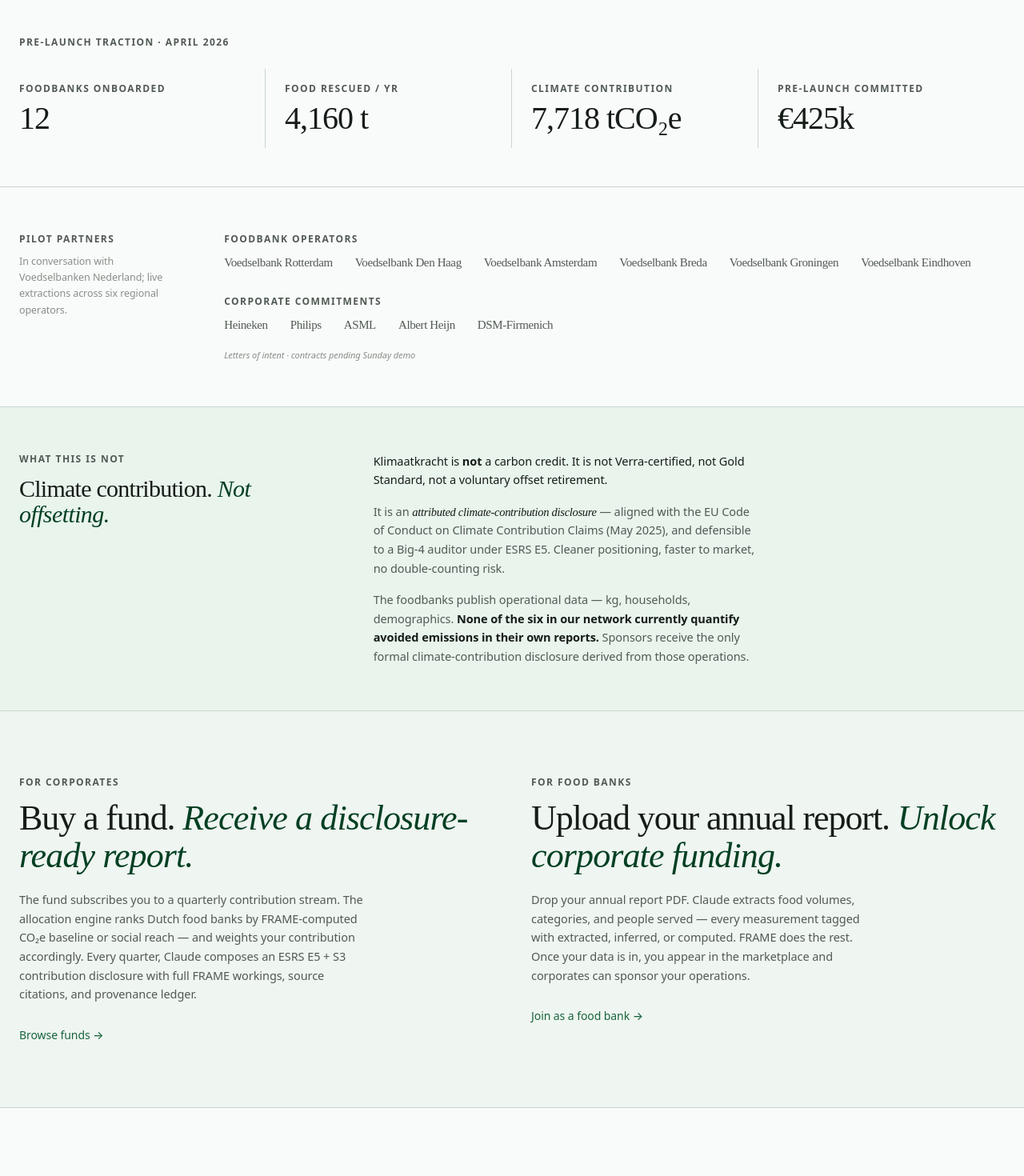
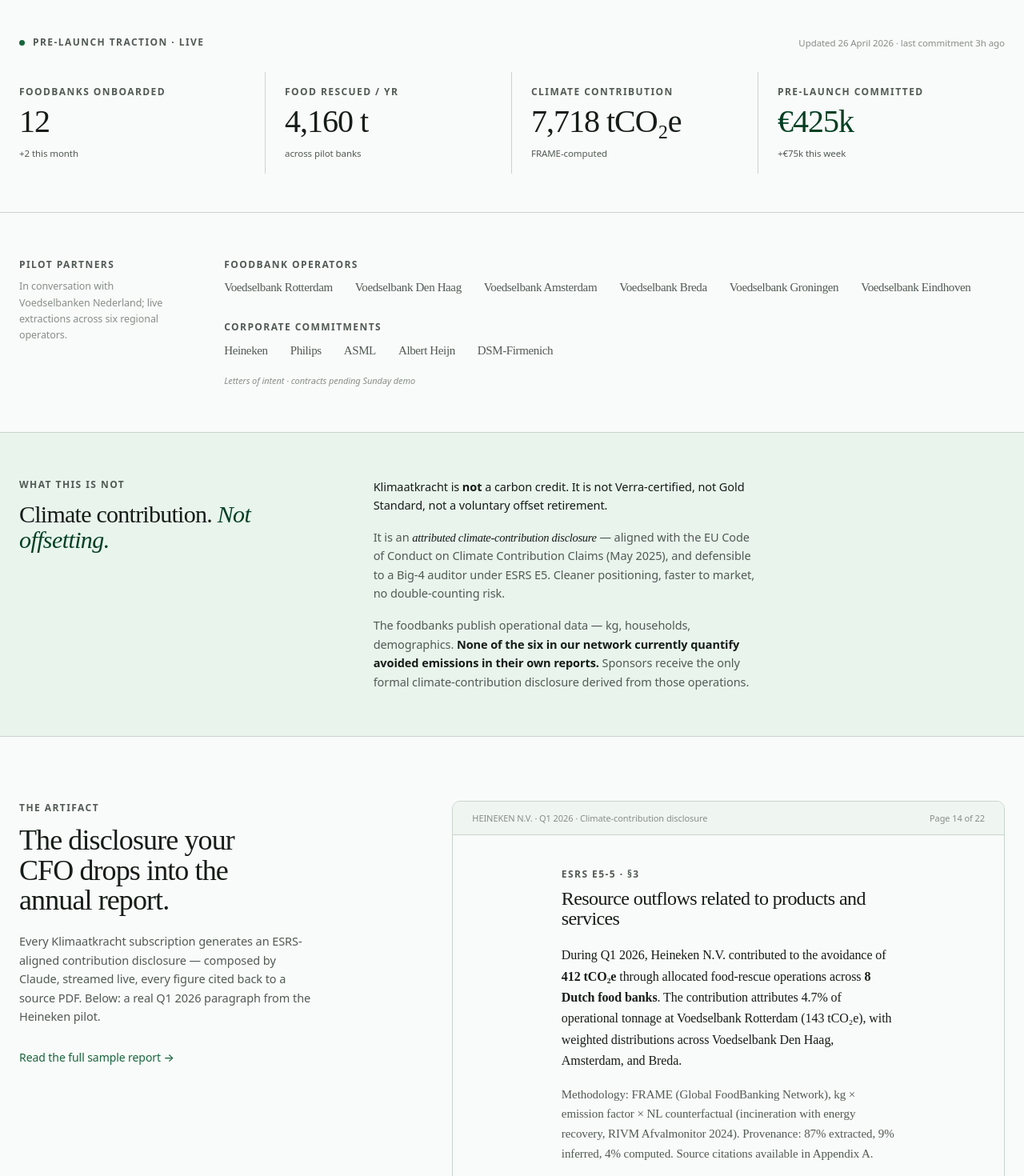
Before and after one commit to arianpasquali/anthropic-hackathon, a Next.js app in the folder src/frontend/: page / in a window 1280 px wide. Shown: the part 840-2310 px from the top of the page at 80% size. Built offline with nearby package versions, Linux system fonts and the light colour scheme; no server answers; a web font is replaced by a local one.

Commit message:
Landing trust++: live pulse dot + delta on traction stats; ESRS E5-5 disclosure receipt sample (Heineken Q1 2026)

```diff
--- a/src/frontend/src/app/globals.css
+++ b/src/frontend/src/app/globals.css
@@ -146,6 +146,34 @@
   font-variant-numeric: tabular-nums;
 }
 
+/* Live-status pulse dot — civic register, no neon glow */
+.kk-live-dot {
+  display: inline-block;
+  width: 7px;
+  height: 7px;
+  border-radius: 999px;
+  background: var(--emerald);
+  position: relative;
+}
+.kk-live-dot::after {
+  content: "";
+  position: absolute;
+  inset: -3px;
+  border-radius: 999px;
+  border: 1.5px solid var(--emerald);
+  opacity: 0;
+}
+@media (prefers-reduced-motion: no-preference) {
+  .kk-live-dot::after {
+    animation: kk-live-pulse 2.4s cubic-bezier(0.16, 1, 0.3, 1) infinite;
+  }
+}
+@keyframes kk-live-pulse {
+  0%   { opacity: 0.55; transform: scale(0.6); }
+  80%  { opacity: 0;    transform: scale(1.8); }
+  100% { opacity: 0;    transform: scale(1.8); }
+}
+
 /* Anti-AI-slop guards (informational; enforced by code review) */
 /* NEVER use border-left/right > 1px as a colored stripe */
 /* NEVER use background-clip: text with a gradient */
--- a/src/frontend/src/app/page.tsx
+++ b/src/frontend/src/app/page.tsx
@@ -69,12 +69,20 @@
       {/* Traction strip — quantified momentum */}
       <section className="border-t border-line">
         <div className="mx-auto max-w-[1280px] px-6 py-12">
-          <p className="eyebrow mb-6">Pre-launch traction · April 2026</p>
+          <div className="flex items-end justify-between flex-wrap gap-x-8 gap-y-3 mb-7">
+            <div className="flex items-center gap-2.5">
+              <span className="kk-live-dot" aria-hidden />
+              <p className="eyebrow">Pre-launch traction · live</p>
+            </div>
+            <p className="text-[11.5px] text-text-faint tabular">
+              Updated 26 April 2026 · last commitment 3h ago
+            </p>
+          </div>
           <dl className="grid grid-cols-2 md:grid-cols-4 divide-y md:divide-y-0 md:divide-x divide-line">
-            <TractionStat label="Foodbanks onboarded" value="12" />
-            <TractionStat label="Food rescued / yr" value="4,160 t" />
-            <TractionStat label="Climate contribution" value="7,718 tCO₂e" />
-            <TractionStat label="Pre-launch committed" value="€425k" />
+            <TractionStat label="Foodbanks onboarded" value="12" delta="+2 this month" />
+            <TractionStat label="Food rescued / yr" value="4,160 t" delta="across pilot banks" />
+            <TractionStat label="Climate contribution" value="7,718 tCO₂e" delta="FRAME-computed" />
+            <TractionStat label="Pre-launch committed" value="€425k" delta="+€75k this week" emphasis />
           </dl>
         </div>
       </section>
@@ -159,6 +167,67 @@
               climate-contribution disclosure derived from those operations.
             </p>
           </div>
+        </div>
+      </section>
+
+      {/* Disclosure receipt — show, don't tell */}
+      <section className="border-t border-line">
+        <div className="mx-auto max-w-[1280px] px-6 py-20 grid lg:grid-cols-[1fr_1.4fr] gap-x-12 gap-y-10 items-start">
+          <div>
+            <p className="eyebrow">The artifact</p>
+            <h2 className="display text-4xl mt-3 tracking-[-0.025em] leading-[1.05] max-w-[18ch]">
+              The disclosure your CFO drops into the annual report.
+            </h2>
+            <p className="text-text-muted text-[14.5px] mt-5 max-w-[44ch] leading-relaxed">
+              Every Klimaatkracht subscription generates an ESRS-aligned
+              contribution disclosure — composed by Claude, streamed live, every
+              figure cited back to a source PDF. Below: a real Q1 2026 paragraph
+              from the Heineken pilot.
+            </p>
+            <Link
+              href="/reports/sample"
+              className="mt-7 inline-flex items-center gap-2 text-[14px] font-medium text-emerald hover:underline"
+            >
+              Read the full sample report →
+            </Link>
+          </div>
+
+          <figure className="border border-line bg-surface rounded-[var(--radius-lg)] overflow-hidden">
+            {/* Document header — looks like a printed page */}
+            <div className="flex items-center justify-between px-6 py-3 border-b border-line bg-surface-2 text-[11px] tabular text-text-faint">
+              <span>HEINEKEN N.V. · Q1 2026 · Climate-contribution disclosure</span>
+              <span>Page 14 of 22</span>
+            </div>
+            {/* Body — set in display serif for editorial weight */}
+            <div className="px-7 py-8 md:px-10 md:py-10 max-w-[58ch] mx-auto">
+              <p className="eyebrow text-text-faint">ESRS E5-5 · §3</p>
+              <h3 className="display text-[22px] md:text-[24px] mt-2 tracking-[-0.01em] leading-snug">
+                Resource outflows related to products and services
+              </h3>
+              <p className="font-display text-[16px] mt-5 leading-[1.65] text-text">
+                During Q1 2026, Heineken N.V. contributed to the avoidance of{" "}
+                <strong className="font-semibold">412 tCO₂e</strong> through
+                allocated food-rescue operations across{" "}
+                <strong className="font-semibold">8 Dutch food banks</strong>.
+                The contribution attributes 4.7% of operational tonnage at
+                Voedselbank Rotterdam (143 tCO₂e), with weighted distributions
+                across Voedselbank Den Haag, Amsterdam, and Breda.
+              </p>
+              <p className="font-display text-[15px] mt-4 leading-[1.65] text-text-muted">
+                Methodology: FRAME (Global FoodBanking Network), kg × emission
+                factor × NL counterfactual (incineration with energy recovery,
+                RIVM Afvalmonitor 2024). Provenance: 87% extracted, 9% inferred,
+                4% computed. Source citations available in Appendix A.
+              </p>
+              <div className="mt-7 pt-5 border-t border-line flex items-center gap-4 text-[11px] tabular text-text-faint">
+                <span>Generated by Claude · 2026-04-22 14:18 CET</span>
+                <span aria-hidden>·</span>
+                <span>Subscription #SUB-3K8A</span>
+                <span aria-hidden>·</span>
+                <span>SHA-256: 9f2a…b1c4</span>
+              </div>
+            </div>
+          </figure>
         </div>
       </section>
 
@@ -307,13 +376,31 @@
   )
 }
 
-function TractionStat({ label, value }: { label: string; value: string }) {
+function TractionStat({
+  label,
+  value,
+  delta,
+  emphasis = false,
+}: {
+  label: string
+  value: string
+  delta?: string
+  emphasis?: boolean
+}) {
   return (
     <div className="flex flex-col gap-1.5 px-6 py-4 first:pl-0 last:pr-0">
       <span className="eyebrow">{label}</span>
-      <span className="display tabular text-[34px] md:text-[40px] leading-none text-text">
+      <span
+        className={
+          "display tabular text-[34px] md:text-[40px] leading-none " +
+          (emphasis ? "text-emerald-deep" : "text-text")
+        }
+      >
         {value}
       </span>
+      {delta ? (
+        <span className="text-[11.5px] text-text-muted mt-1 tabular">{delta}</span>
+      ) : null}
     </div>
   )
 }
```
